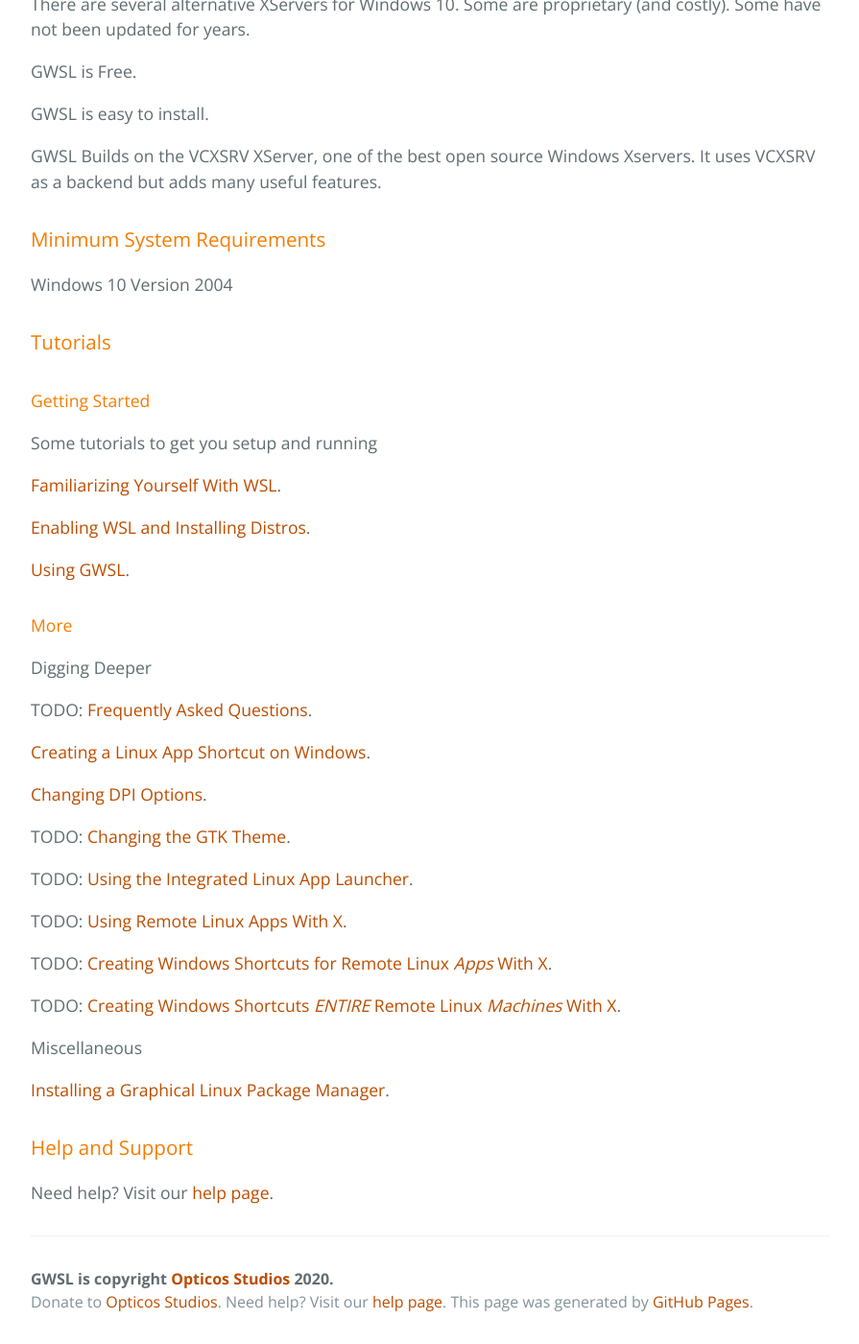
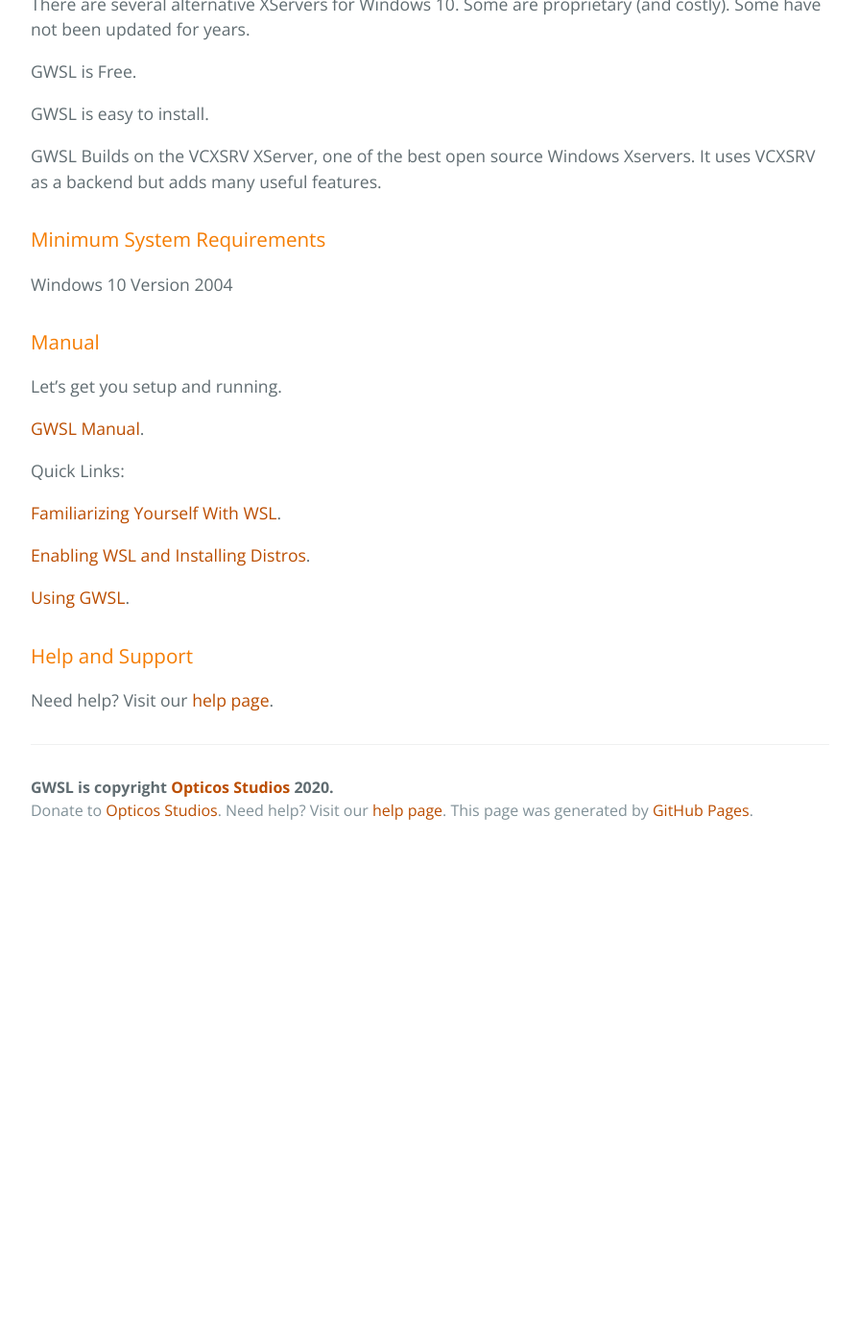
Before and after one commit to Opticos/gwsl, a Jekyll site: the page built from index.md, in a window 1280 px wide and 1400 px high, scrolled down 1243 px. Shown: the whole window at 96% size, without its empty margins (192-1087 px from the left). Built offline with Jekyll 4.4.1, drawn with Linux system fonts in a browser that asks for light colours; the repository's description, which GitHub fills in, is left out; after the commit the page ends 2131 px from its top, so only the background shows below that.

Commit message:
Update index.md

```diff
--- a/index.md
+++ b/index.md
@@ -40,11 +40,13 @@ Windows 10 Version 2004
 
 
 
-### Tutorials
+### Manual
 
-#### Getting Started
+Let's get you setup and running.
 
-Some tutorials to get you setup and running
+[GWSL Manual](https://docs.microsoft.com/en-us/windows/wsl/about).
+
+Quick Links:
 
 [Familiarizing Yourself With WSL](https://docs.microsoft.com/en-us/windows/wsl/about).
 
@@ -54,7 +56,7 @@ Some tutorials to get you setup and running
 
 <!--
 TODO: [Prepare a Distro for X (Graphics Compatibility)](https://guides.github.com/features/mastering-markdown/).
-TODO: [Enable Dbus (To Run Gnome Apps)](https://guides.github.com/features/mastering-markdown/).-->
+TODO: [Enable Dbus (To Run Gnome Apps)](https://guides.github.com/features/mastering-markdown/).
 
 
 #### More
@@ -81,6 +83,8 @@ Miscellaneous
 
 [Installing a Graphical Linux Package Manager](./tutorials/package-managers.html).
 
+-->
+
 ### Help and Support
 
 Need help? Visit our [help page](https://opticos.github.io/gwsl/help.html).
```
